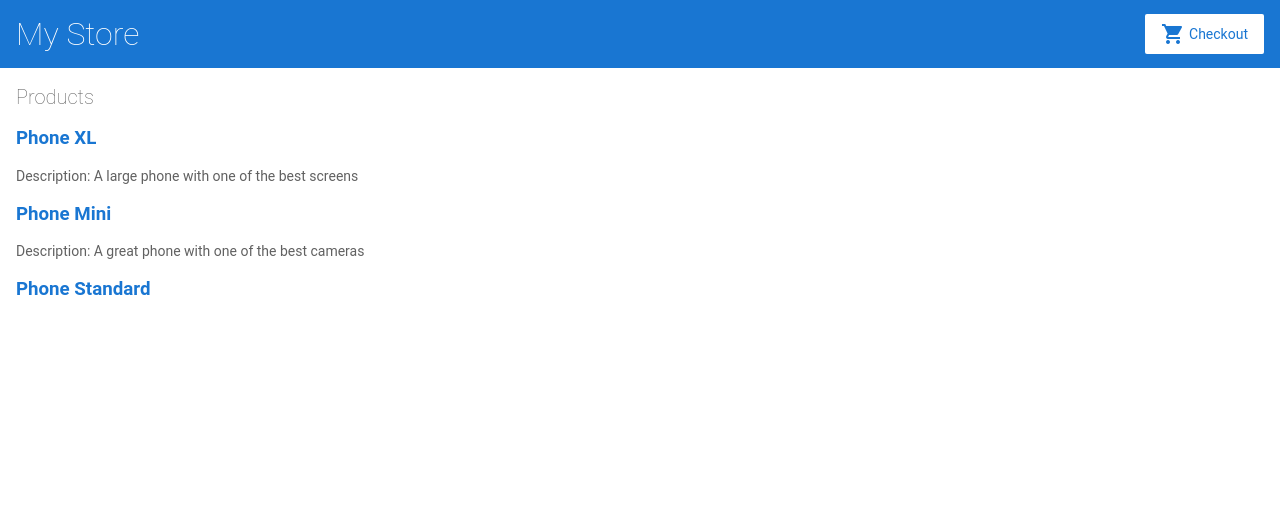
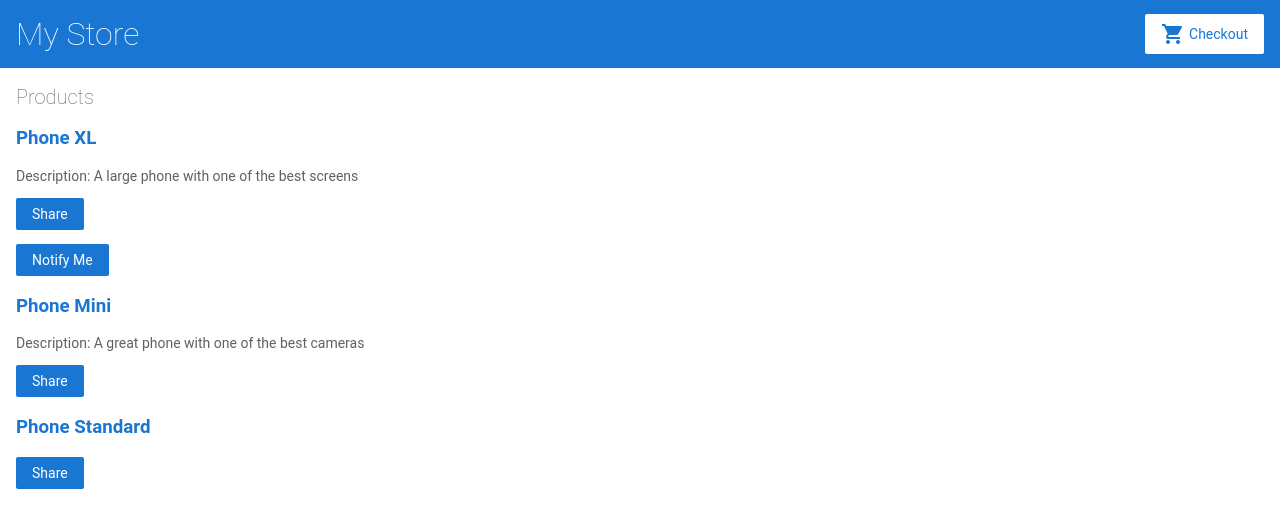
Before and after one commit to jasoniharris/angular-app-stackblitz, an Angular app: page / in a window 1280 px wide. Shown: the top 528 px of the page. Built offline with nearby package versions, Linux system fonts and the light colour scheme.

Commit message:
Finishing app

```diff
--- a/src/app/app.module.ts
+++ b/src/app/app.module.ts
@@ -6,6 +6,7 @@
 import { AppComponent } from './app.component';
 import { TopBarComponent } from './top-bar/top-bar.component';
 import { ProductListComponent } from './product-list/product-list.component';
+import { ProductAlertsComponent } from './product-alerts/product-alerts.component';
 
 @NgModule({
   imports: [
@@ -18,7 +19,8 @@
   declarations: [
     AppComponent,
     TopBarComponent,
-    ProductListComponent
+    ProductListComponent,
+    ProductAlertsComponent
   ],
   bootstrap: [ AppComponent ]
 })
--- /dev/null
+++ b/src/app/product-alerts/product-alerts.component.html
@@ -0,0 +1,3 @@
+<p *ngIf="product.price > 700">
+  <button (click)="notify.emit()">Notify Me</button>
+</p>
--- /dev/null
+++ b/src/app/product-alerts/product-alerts.component.ts
@@ -0,0 +1,19 @@
+import { Component, OnInit } from '@angular/core';
+import { Input } from '@angular/core';
+import { Output, EventEmitter } from '@angular/core';
+
+
+@Component({
+  selector: 'app-product-alerts',
+  templateUrl: './product-alerts.component.html',
+  styleUrls: ['./product-alerts.component.css']
+})
+export class ProductAlertsComponent implements OnInit {
+  @Input() product;
+  @Output() notify = new EventEmitter();
+  constructor() { }
+
+  ngOnInit() {
+  }
+
+}
--- a/src/app/product-list/product-list.component.html
+++ b/src/app/product-list/product-list.component.html
@@ -15,4 +15,11 @@
 	<p *ngIf="product.description">
 		Description: {{ product.description }}
 	</p>
+    <button (click)="share()">
+    Share
+  </button>
+  <app-product-alerts
+  [product]="product"
+   (notify)="onNotify()">
+</app-product-alerts>
 </div>
--- a/src/app/product-list/product-list.component.ts
+++ b/src/app/product-list/product-list.component.ts
@@ -13,6 +13,9 @@
   share() {
     window.alert('The product has been shared!');
   }
+  onNotify() {
+    window.alert('You will be notified when the product goes on sale');
+  }
 }
 
 
```
Also changed, not shown: src/app/product-alerts/product-alerts.component.css (added).
